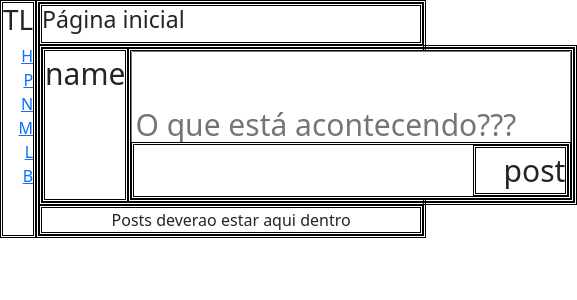
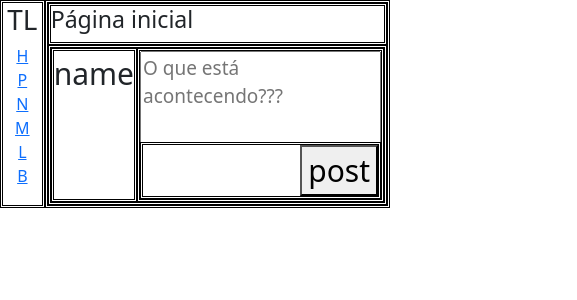
Before and after one commit to BragaSoterasVinicius/Twitter2, a React (Vite) app: page / in a window 390 px wide. Shown: the top 300 px of the page, 577 px wide, since content can reach past the window. Built offline with nearby package versions, Linux system fonts and the light colour scheme.

Commit message:
Sistema de postagem adicionado
Just two more components added, the tweet one and the list of tweets. Also put some work into the divs, now the site is well responsive. Gonna add some php next so the posts may continue in the website after closing it.

```diff
--- a/src/components/CenterBar.tsx
+++ b/src/components/CenterBar.tsx
@@ -1,47 +1,18 @@
-import React from "react";
+import React, { useState } from "react";
 import "./styles/side.css";
+import PostInput from "./PostInput";
+import PostList from "./PostList";
 
 function CenterBar() {
+  const [posts, setPosts] = useState([]);
+  const addPost = (newPost) => {
+    setPosts([...posts, newPost]);
+  };
+
   return (
     <div id="middle">
-      <div className="block" style={{ textAlign: "left" }}>
-        {" "}
-        <h3>Página inicial</h3>
-      </div>
-      <div
-        style={{ display: "inline-flex" }}
-        className="blockPost"
-        id="posting"
-      >
-        <div className="block">name</div>
-        <div className="block" style={{ position: "relative" }}>
-          <input
-            type="text"
-            placeholder="O que está acontecendo???"
-            style={{ height: "100%" }}
-          ></input>
-          <div
-            className="block"
-            style={{
-              width: "100%",
-              position: "absolute",
-              bottom: "0",
-              textAlign: "right",
-            }}
-          >
-            <div
-              className="block"
-              style={{
-                width: "22%",
-                marginLeft: "78%",
-              }}
-            >
-              post
-            </div>
-          </div>
-        </div>
-      </div>
-      <div className="block">Posts deverao estar aqui dentro</div>
+      <PostInput onAddPost={addPost} />
+      <PostList posts={posts} />
     </div>
   );
 }
--- /dev/null
+++ b/src/components/PostInput.tsx
@@ -0,0 +1,56 @@
+import React, { useState } from "react";
+
+function PostInput({ onAddPost }) {
+  const [inputValue, setInputValue] = useState("");
+
+  const handleInputChange = (event) => {
+    setInputValue(event.target.value);
+  };
+
+  const handleSubmit = () => {
+    if (inputValue) {
+      onAddPost(inputValue);
+      setInputValue("");
+    }
+  };
+
+  return (
+    <div>
+      <div className="block" style={{ textAlign: "left" }}>
+        {" "}
+        <h3>Página inicial</h3>
+      </div>
+      <div
+        style={{ display: "inline-flex" }}
+        className="blockPost"
+        id="posting"
+      >
+        <div className="block">name</div>
+        <div className="block" style={{ position: "relative" }}>
+          <textarea
+            type="text"
+            value={inputValue}
+            onChange={handleInputChange}
+            placeholder="O que está acontecendo???"
+            style={{ height: "100%", fontSize: "19px" }}
+          ></textarea>
+          <div
+            className="block"
+            style={{
+              width: "100%",
+              position: "absolute",
+              bottom: "0",
+              textAlign: "right",
+            }}
+          >
+            <button onClick={handleSubmit} style={{ marginRight: "0%" }}>
+              post
+            </button>
+          </div>
+        </div>
+      </div>
+    </div>
+  );
+}
+
+export default PostInput;
--- /dev/null
+++ b/src/components/PostList.tsx
@@ -0,0 +1,15 @@
+import React from "react";
+import "./styles/side.css";
+function PostList({ posts }) {
+  return (
+    <div>
+      {posts.map((post, index) => (
+        <div key={index} className="block">
+          {post}
+        </div>
+      ))}
+    </div>
+  );
+}
+
+export default PostList;
--- a/src/components/SideBar.tsx
+++ b/src/components/SideBar.tsx
@@ -37,7 +37,7 @@ function SideBar() {
   <button className="" onClick={abrirJan()}></button>*/}
       </div>
 
-      <div id="general" className="smaller">
+      <div id="general" className="smaller" style={{ textAlign: "center" }}>
         <h1>TL</h1>
         <a className="" href="explore">
           H
```
